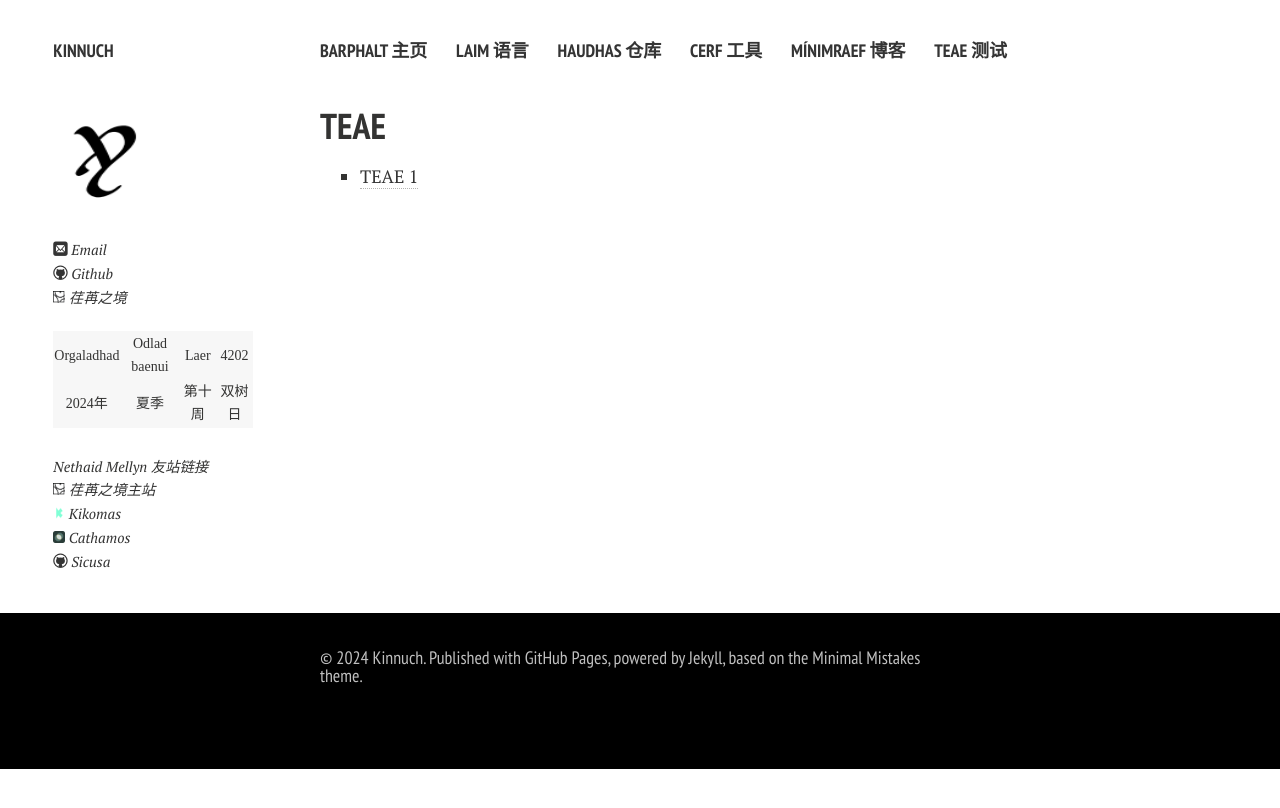
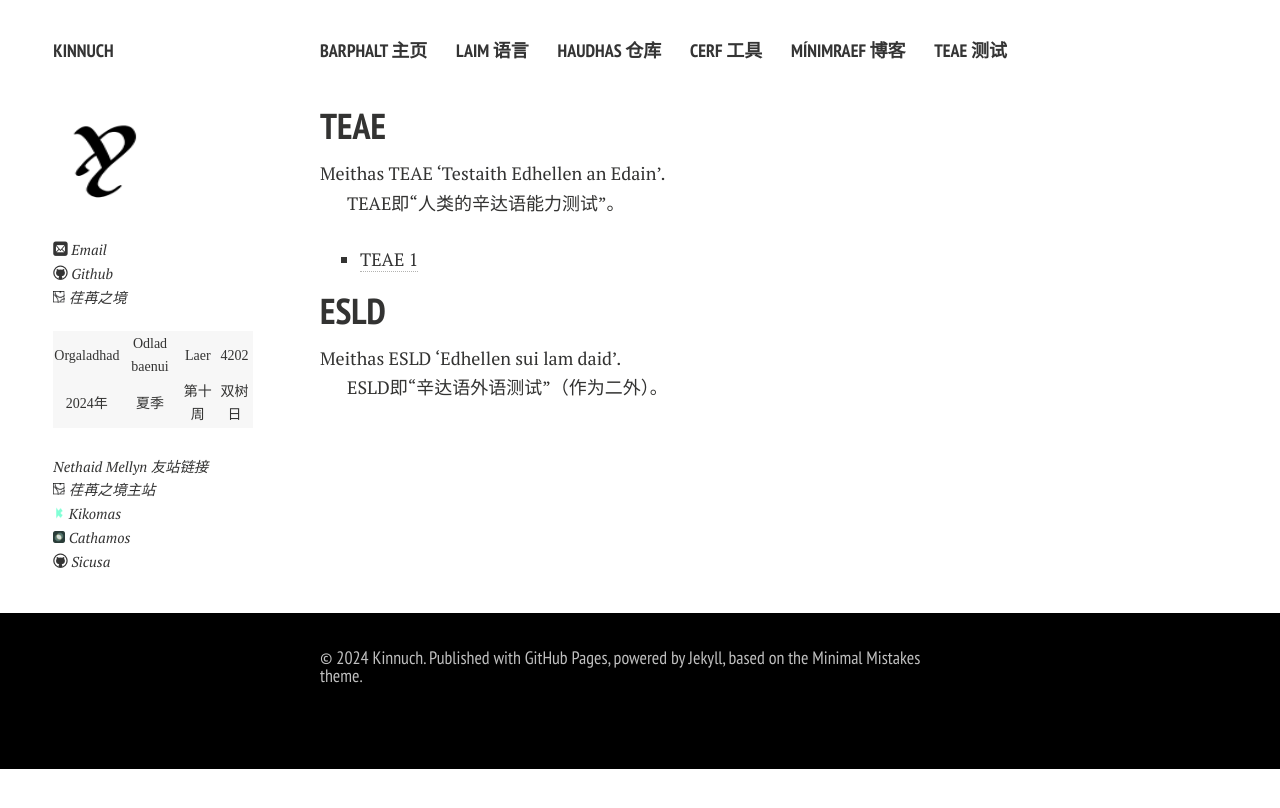
Before and after one commit to Kinnuch/kinnuch.github.io, a Jekyll site: the page built from teae.md, in a window 1280 px wide. Shown: the top 808 px of the page. Built offline with Jekyll 4.4.1, drawn with Linux system fonts in a browser that asks for light colours; nearby versions of some CDN libraries; comment, search, counter and statistics services are not loaded; a style sheet for code colours, icons or effects is not loaded.

Commit message:
Update teae.md

```diff
--- a/teae.md
+++ b/teae.md
@@ -6,4 +6,14 @@ title: TEAE Links
 
 ## TEAE
 
+Meithas TEAE 'Testaith Edhellen an Edain'.
+
+TEAE即“人类的辛达语能力测试”。
+
 - [TEAE 1](https://kinnuch.github.io/file/TEAE1.pdf)
+
+## ESLD
+
+Meithas ESLD 'Edhellen sui lam daid'.
+
+ESLD即“辛达语外语测试”（作为二外）。
```
